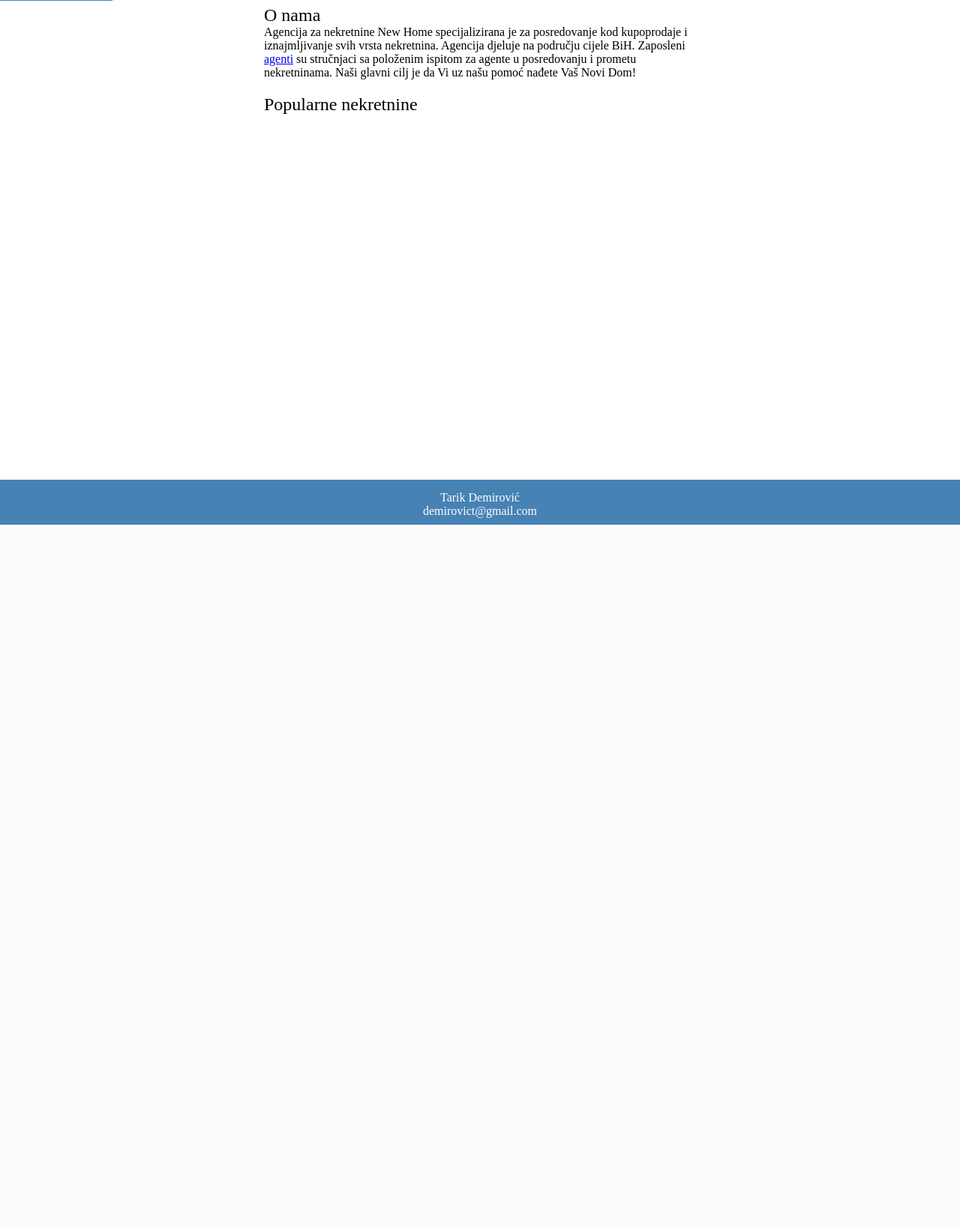
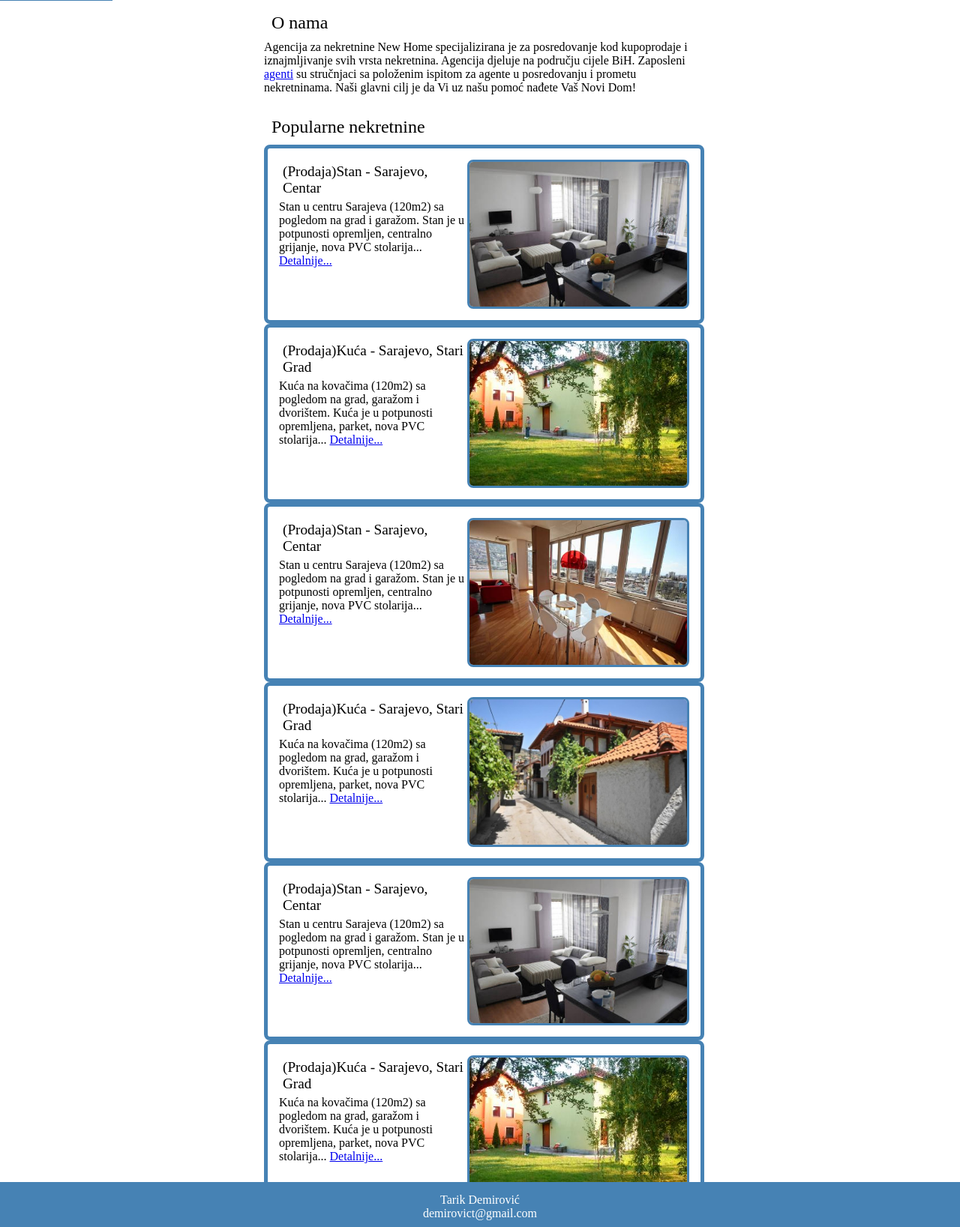
Before and after one commit to WebTehnologijeETF/NewHomeNekretnine, a PHP site: page / in a window 1280 px wide. Shown: the part 100-1737 px from the top of the page at 75% size. Before the commit the page ends 800 px from the top, so only its background shows below. Run offline with PHP 8.4, Linux system fonts and the light colour scheme; some web fonts are replaced.

Commit message:
Popularne nekretnine

```diff
--- a/index.html
+++ b/index.html
@@ -18,7 +18,7 @@
 		</div>
 
 		<div id="header">
-			<h3 id="logo">New Home Realestate</h3>
+			<h3 id="logonaslov">New Home Realestate</h3>
 		</div>
 
 		<nav>
@@ -42,9 +42,52 @@
 
 <div class="nekretnine">
 	<h2>Popularne nekretnine</h2>
-	<article>
-		<h3></h3>
-	</article>
+	<div class="nekretnina">
+		<img class="nekretnina" src="resources/stan1.jpg" alt="stan1">
+		<h3 class="nekretnina">(Prodaja)Stan - Sarajevo, Centar</h3>
+		<p class="nekretnina">Stan u centru Sarajeva (120m<sup>2</sup>) sa pogledom na grad i garažom.
+		 Stan je u potpunosti opremljen, centralno grijanje, nova PVC stolarija... <a href="#">Detalnije...</a></p>
+	</div>
+
+	<div class="nekretnina">
+		<img class="nekretnina" src="resources/kuca1.jpg" alt="kuca1">
+		<h3 class="nekretnina">(Prodaja)Kuća - Sarajevo, Stari Grad</h3>
+		<p class="nekretnina">Kuća na kovačima (120m<sup>2</sup>) sa pogledom na grad, garažom i dvorištem.
+		 Kuća je u potpunosti opremljena, parket, nova PVC stolarija... <a href="#">Detalnije...</a></p>
+
+	</div>
+
+	<div class="nekretnina">
+		<img class="nekretnina" src="resources/stan2.jpg" alt="stan2">
+		<h3 class="nekretnina">(Prodaja)Stan - Sarajevo, Centar</h3>
+		<p class="nekretnina">Stan u centru Sarajeva (120m<sup>2</sup>) sa pogledom na grad i garažom.
+		 Stan je u potpunosti opremljen, centralno grijanje, nova PVC stolarija... <a href="#">Detalnije...</a></p>
+
+	</div>
+
+	<div class="nekretnina">
+		<img class="nekretnina" src="resources/kuca2.jpg" alt="kuca2">
+		<h3 class="nekretnina">(Prodaja)Kuća - Sarajevo, Stari Grad</h3>
+		<p class="nekretnina">Kuća na kovačima (120m<sup>2</sup>) sa pogledom na grad, garažom i dvorištem.
+		 Kuća je u potpunosti opremljena, parket, nova PVC stolarija... <a href="#">Detalnije...</a></p>
+
+	</div>
+
+	<div class="nekretnina">
+		<img class="nekretnina" src="resources/stan1.jpg" alt="stan1">
+		<h3 class="nekretnina">(Prodaja)Stan - Sarajevo, Centar</h3>
+		<p class="nekretnina">Stan u centru Sarajeva (120m<sup>2</sup>) sa pogledom na grad i garažom.
+		 Stan je u potpunosti opremljen, centralno grijanje, nova PVC stolarija... <a href="#">Detalnije...</a></p>
+
+	</div>
+
+	<div class="nekretnina">
+		<img class="nekretnina" src="resources/kuca1.jpg" alt="kuca1">
+		<h3 class="nekretnina">(Prodaja)Kuća - Sarajevo, Stari Grad</h3>
+		<p class="nekretnina">Kuća na kovačima (120m<sup>2</sup>) sa pogledom na grad, garažom i dvorištem.
+		 Kuća je u potpunosti opremljena, parket, nova PVC stolarija... <a href="#">Detalnije...</a></p>
+
+	</div>
 </div>
 
 <footer>
--- a/styles.css
+++ b/styles.css
@@ -74,7 +74,7 @@ div#logo {
 	z-index: 1;
 }
 
-h3#logo {
+h3#logonaslov {
 	z-index: 1;
 	left: 150px;
 	position: fixed;
@@ -94,24 +94,55 @@ section {
 }
 
 div.nekretnine {
+	position: relative;
 	width: 45%;
 	margin-left: auto;
 	margin-right: auto;
 	padding: 10px;
 	text-align: left;
+	clear: both;
 }
 
 h2 {
 	font-size: 150%;
+	padding: 10px;
+}
+
+div.nekretnina {
+	overflow: auto;
+	max-height: auto;
+	width: 95%;
+	top: 5px;
+	padding: 15px;
+	border: solid 5px SteelBlue;
+	border-radius: 8px;
+}
+
+img.nekretnina {
+	display: inline-block;
+	float: right;
+	max-width: 290px;
+	max-height: 290px;
+	border: solid 3px SteelBlue;
+	border-radius: 8px;
+}
+
+h3.nekretnina {
+	font-size: 120%;
+	padding: 5px;
+}
+
+p.nekretnina {
+
 }
 
 footer {
-	position: fixed;
-	bottom: 0px;
+	position: relative;
+	clear: both;
+	margin-top: -60px;
 	height: 60px;
 	width: 100%;
 	background-color: SteelBlue;
-	z-index: 0;
 }
 
 p.footer {
```
Also changed, not shown: resources/kuca1.jpg (added), resources/kuca2.jpg (added), resources/stan1.jpg (added), resources/stan2.jpg (added).
